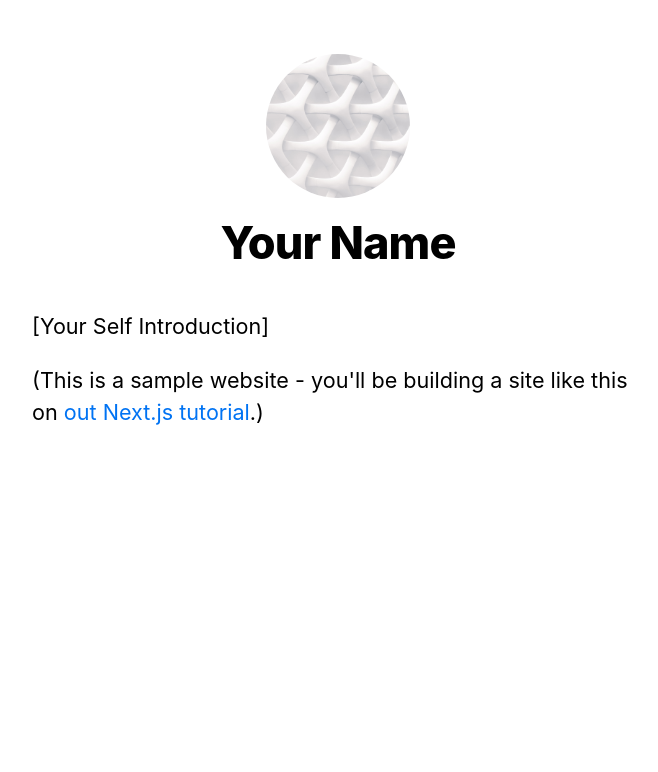
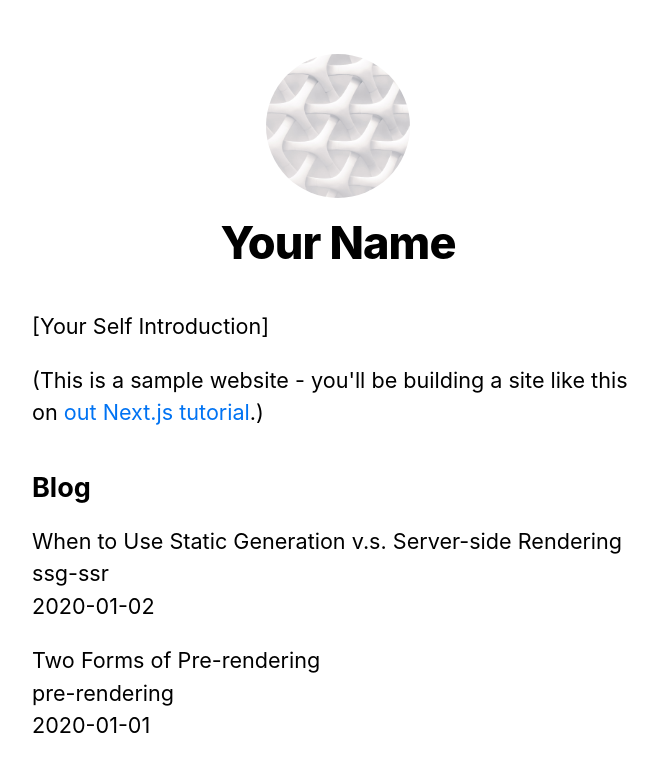
Before and after one commit to nsaeki/next-app-tutorial, a Next.js app: page / in a window 1280 px wide. Shown: the top 772 px of the page, without its empty margins (302-960 px from the left). Built offline with nearby package versions, Linux system fonts and the light colour scheme.

Commit message:
Pre-rendering and Data Fetching

```diff
--- /dev/null
+++ b/lib/posts.ts
@@ -0,0 +1,29 @@
+import fs from 'fs'
+import matter from 'gray-matter'
+import path from 'path'
+
+const postsDirectory = path.join(process.cwd(), 'posts')
+
+export function getSortedPostsData() {
+  const fileNames = fs.readdirSync(postsDirectory)
+  const allPostsData = fileNames.map(fileName => {
+    const id = fileName.replace(/\.md$/, '')
+    const fullPath = path.join(postsDirectory, fileName)
+    const fileContents = fs.readFileSync(fullPath, 'utf8')
+    const matterResult = matter(fileContents)
+    return {
+      id,
+      ...matterResult.data
+    }
+  })
+
+  return allPostsData.sort(({ date: a }, { date: b }) => {
+    if (a < b) {
+      return 1
+    } else if (a > b)  {
+      return -1
+    } else {
+      return 0
+    }
+  })
+}
--- a/next.config.js
+++ b/next.config.js
@@ -1,3 +1,9 @@
 module.exports = {
   reactStrictMode: true,
-}
+  webpack: (config, { isServer }) => {
+    if (isServer) {
+      config.target = "node"
+    }
+    return config;
+  }
+};
--- a/package.json
+++ b/package.json
@@ -9,6 +9,8 @@
     "lint": "next lint"
   },
   "dependencies": {
+    "@types/node": "^16.3.2",
+    "gray-matter": "^4.0.3",
     "next": "11.0.1",
     "react": "17.0.2",
     "react-dom": "17.0.2"
--- a/pages/index.tsx
+++ b/pages/index.tsx
@@ -1,8 +1,9 @@
 import Head from 'next/head'
 import Layout, { siteTitle } from '../components/layout'
+import { getSortedPostsData } from '../lib/posts'
 import utilStyles from '../styles/utils.module.css'
 
-export default function Home() {
+export default function Home({ allPostsData }) {
   return (
     <Layout home>
       <Head>
@@ -15,6 +16,29 @@
           <a href="https://nextjs.org/learn">out Next.js tutorial</a>.)
         </p>
       </section>
+      <section className={`${utilStyles.headingMd} ${utilStyles.padding1px}`}>
+        <h2 className={utilStyles.headingLg}>Blog</h2>
+        <ul className={utilStyles.list}>
+          {allPostsData.map(({ id, date, title }) => (
+            <li className={utilStyles.listItem} key={id}>
+              {title}
+              <br />
+              {id}
+              <br />
+              {date}
+            </li>
+          ))}
+        </ul>
+      </section>
     </Layout>
   )
 }
+
+export async function getStaticProps() {
+  const allPostsData = getSortedPostsData()
+  return {
+    props: {
+      allPostsData
+    }
+  }
+}
--- /dev/null
+++ b/posts/pre-rendering.md
@@ -0,0 +1,11 @@
+---
+title: "Two Forms of Pre-rendering"
+date: "2020-01-01"
+---
+
+Next.js has two forms of pre-rendering: **Static Generation** and **Server-side Rendering**. The difference is in **when** it generates the HTML for a page.
+
+- **Static Generation** is the pre-rendering method that generates the HTML at **build time**. The pre-rendered HTML is then _reused_ on each request.
+- **Server-side Rendering** is the pre-rendering method that generates the HTML on **each request**.
+
+Importantly, Next.js lets you **choose** which pre-rendering form to use for each page. You can create a "hybrid" Next.js app by using Static generation for most pages and using Server-side Rendering for others.
--- /dev/null
+++ b/posts/ssg-ssr.md
@@ -0,0 +1,19 @@
+---
+title: "When to Use Static Generation v.s. Server-side Rendering"
+date: "2020-01-02"
+---
+
+We recommend using **Static Generation** (with and without data) whenever possible because your page can be built once and served by CDN, which makes it much faster than having a server render the page on every request.
+
+You can use Static Generation for many types of pages, including:
+
+- Marketing pages
+- Blog posts
+- E-commerce product listings
+- Help and documentation
+
+You should ask yourself: "Can I pre-render this page **ahead** of a user's request?" If the answer is yes, then you should choose Static Generation.
+
+On the other hand, Static Generation is **not** a good idea if you cannot pre-render a page ahead of a user's request. Maybe your page shows frequently updated data, and the page content changes on every request.
+
+In that case, you can use **Server-Side Rendering**. It will be slower, but the pre-rendered page will always be up-to-date. Or you can skip pre-rendering and use client-side JavaScript to populate data.
```
Also changed, not shown: 1 other file (tests, documents, lock files or other folders).
